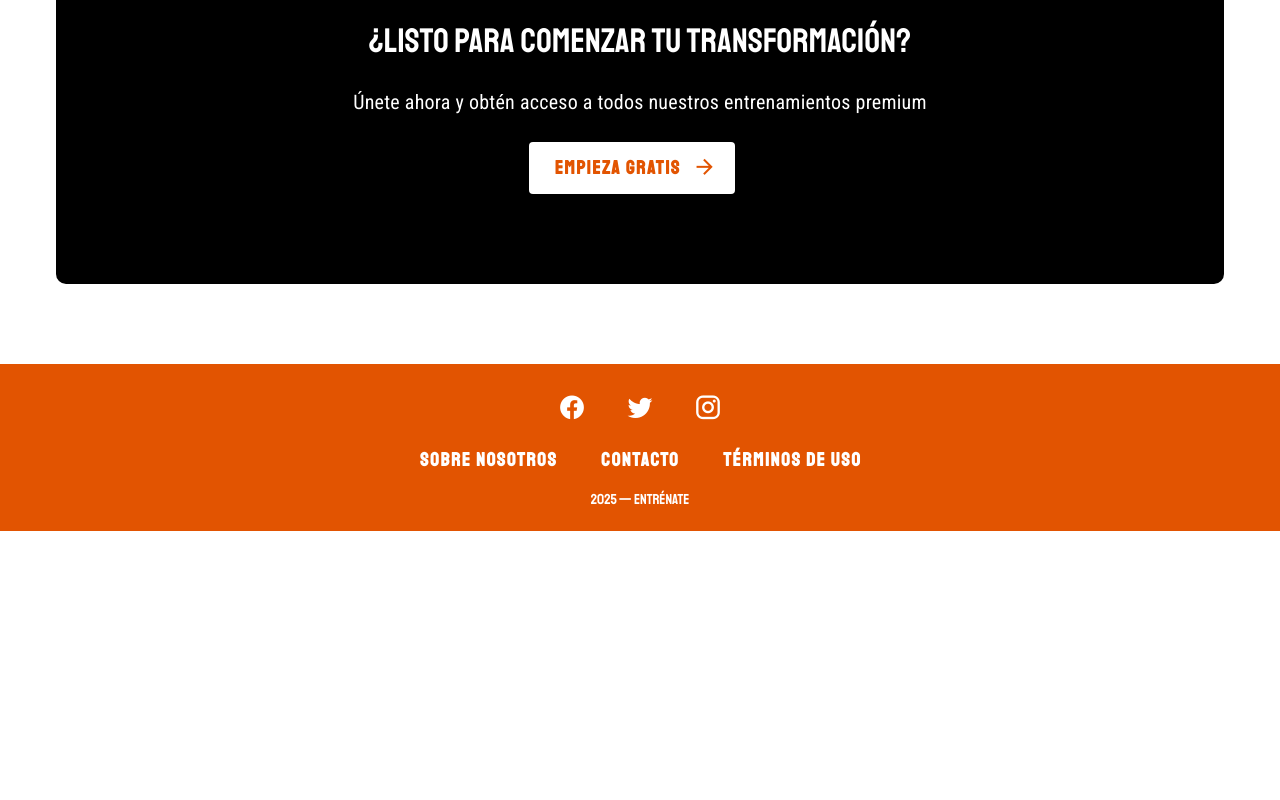
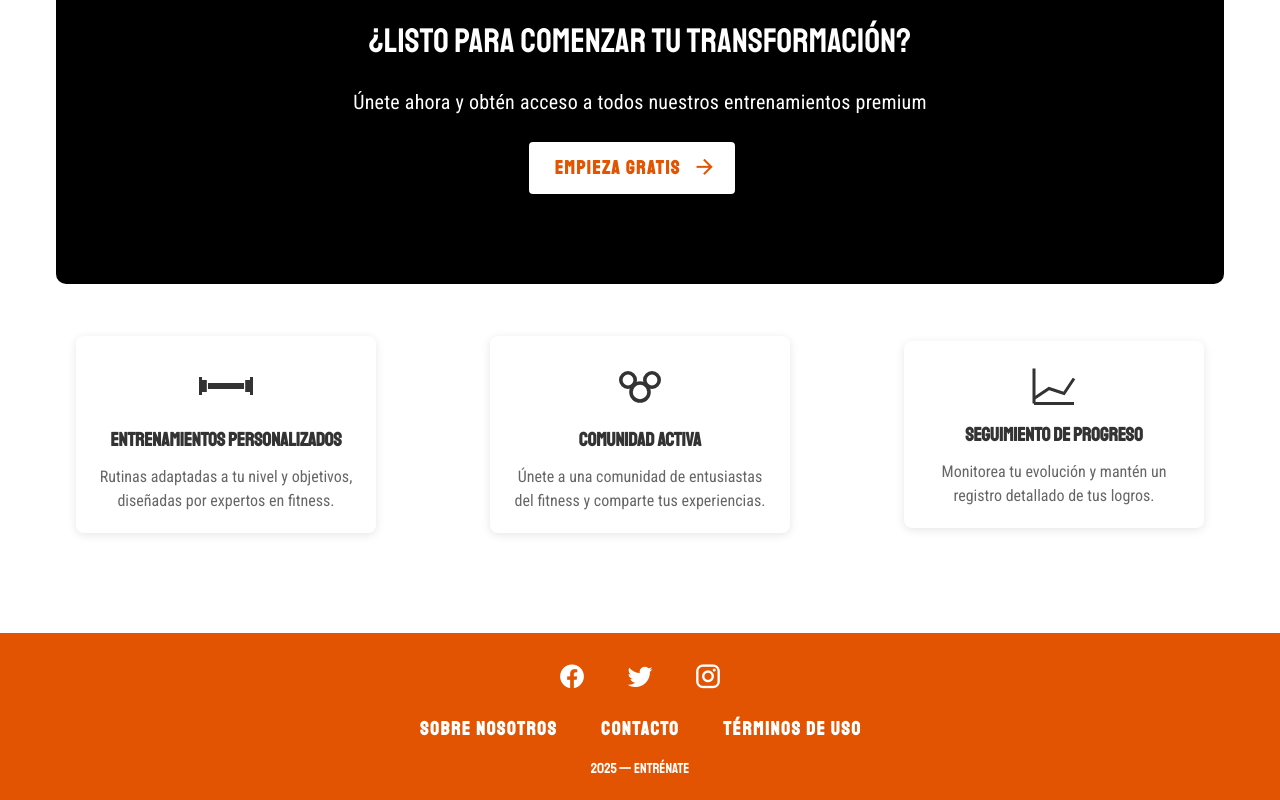
Before and after one commit to gaabsito/RETO_GYM_FRONT, a Vue app in the folder GymFRONT/vue-gym/: page / in a window 1280 px wide. Shown: the part 1568-2368 px from the top of the page. Before the commit the page ends 2099 px from the top, so only its background shows below. Built offline with nearby package versions, Linux system fonts and the light colour scheme; no server answers.

Commit message:
svg creado

```diff
--- /dev/null
+++ b/GymFRONT/vue-gym/src/components/SvgInter.vue
@@ -0,0 +1,120 @@
+<script setup>
+import { ref } from 'vue';
+
+const props = defineProps({
+  title: String,
+  text: String,
+  icon: String
+});
+
+const size = ref(60);
+const chartSize = ref(50);
+const isHovered = ref(false);
+const rotation = ref(0);
+const iconColor = ref('#333');
+
+const hoverEffect = (state) => {
+  isHovered.value = state;
+  iconColor.value = state ? '#ff5733' : '#333';
+};
+
+const rotateIcon = () => {
+  rotation.value += 45;
+};
+</script>
+
+<template>
+  <div class="svg-container">
+    <div class="svg-inter-card">
+      <svg v-if="icon === 'weight'"
+        class="svg-inter-icon"
+        :width="size"
+        :height="size"
+        viewBox="0 0 100 100"
+        @click="rotateIcon"
+        @mouseover="hoverEffect(true)"
+        @mouseleave="hoverEffect(false)"
+        :style="{ transform: `rotate(${rotation}deg)`, transition: 'transform 0.3s ease' }"
+      >
+        <rect x="20" y="45" width="60" height="10" :fill="iconColor" />
+        <rect x="10" y="40" width="8" height="20" :fill="iconColor" />
+        <rect x="5" y="35" width="5" height="30" :fill="iconColor" />
+        <rect x="82" y="40" width="8" height="20" :fill="iconColor" />
+        <rect x="90" y="35" width="5" height="30" :fill="iconColor" />
+      </svg>
+
+      <svg v-else-if="icon === 'users'" class="svg-inter-icon" :width="size" :height="size" viewBox="0 0 100 100" fill="none">
+        <circle cx="30" cy="40" r="12" :stroke="iconColor" stroke-width="6" fill="none" />
+        <circle cx="70" cy="40" r="12" :stroke="iconColor" stroke-width="6" fill="none" />
+        <circle cx="50" cy="60" r="15" :stroke="iconColor" stroke-width="6" fill="none" />
+      </svg>
+
+      <svg v-else-if="icon === 'chart'" class="svg-inter-icon" :width="chartSize" :height="chartSize" viewBox="0 0 100 100" fill="none">
+        <polyline points="10,75 40,55 70,65 90,35" :stroke="iconColor" stroke-width="6" fill="none" />
+        <line x1="10" y1="85" x2="10" y2="15" :stroke="iconColor" stroke-width="6" />
+        <line x1="10" y1="85" x2="90" y2="85" :stroke="iconColor" stroke-width="6" />
+      </svg>
+
+      <h3 class="svg-inter-title">{{ title }}</h3>
+      <p class="svg-inter-text">{{ text }}</p>
+    </div>
+  </div>
+</template>
+
+<style scoped>
+.svg-container {
+  display: flex;
+  flex-wrap: wrap;
+  justify-content: center;
+  align-items: center;
+  gap: 20px;
+}
+
+.svg-inter-card {
+  display: flex;
+  flex-direction: column;
+  align-items: center;
+  text-align: center;
+  padding: 20px;
+  border-radius: 8px;
+  box-shadow: 0 2px 10px rgba(0, 0, 0, 0.1);
+  background-color: white;
+  transition: transform 0.3s ease;
+  flex: 1;
+  max-width: 300px;
+}
+
+.svg-inter-card:hover {
+  transform: scale(1.05);
+}
+
+.svg-inter-icon {
+  cursor: pointer;
+  margin-bottom: 10px;
+  display: flex;
+  justify-content: center;
+}
+
+.svg-inter-title {
+  font-size: 1.2rem;
+  font-weight: bold;
+  color: #333;
+  margin-bottom: 10px;
+}
+
+.svg-inter-text {
+  font-size: 1rem;
+  color: #666;
+  flex-grow: 1;
+  display: flex;
+  align-items: center;
+  justify-content: center;
+  text-align: center;
+}
+
+@media (max-width: 768px) {
+  .svg-container {
+    flex-direction: column;
+  }
+}
+</style>
--- a/GymFRONT/vue-gym/src/views/HomeView.vue
+++ b/GymFRONT/vue-gym/src/views/HomeView.vue
@@ -3,6 +3,7 @@ import { ref, onMounted } from 'vue'
 import { useWorkoutStore } from '@/stores/workouts'
 import type { Workout } from '@/types/Workout'
 import heroImage from '@/assets/images/arnold.jpg'
+import SvgInter from '@/components/SvgInter.vue';
 
 const workoutStore = useWorkoutStore()
 const featuredWorkouts = ref<Workout[]>([])
@@ -166,11 +167,23 @@ onMounted(async () => {
         </v-col>
       </v-row>
     </v-container>
+
+    <div class="feature-container">
+ <SvgInter icon="weight" title="ENTRENAMIENTOS PERSONALIZADOS" text="Rutinas adaptadas a tu nivel y objetivos, diseñadas por expertos en fitness." />
+    <SvgInter icon="users" title="COMUNIDAD ACTIVA" text="Únete a una comunidad de entusiastas del fitness y comparte tus experiencias." />
+    <SvgInter icon="chart" title="SEGUIMIENTO DE PROGRESO" text="Monitorea tu evolución y mantén un registro detallado de tus logros." />
+  </div>
   </v-container>
 </template>
 
 <style lang="scss">
 @import '@/assets/styles/main.scss';
+.feature-container {
+  display: flex;
+  justify-content: space-between;
+  gap: 20px;
+  padding: 20px;
+}
 
 .cta-section {
   border-radius: $border-radius;
@@ -278,4 +291,11 @@ color: $primary-color;
   }
 }
 
+@media (max-width: 768px) {
+  .feature-container {
+    flex-direction: column;
+    align-items: center;
+  }
+}
+
 </style>
```
